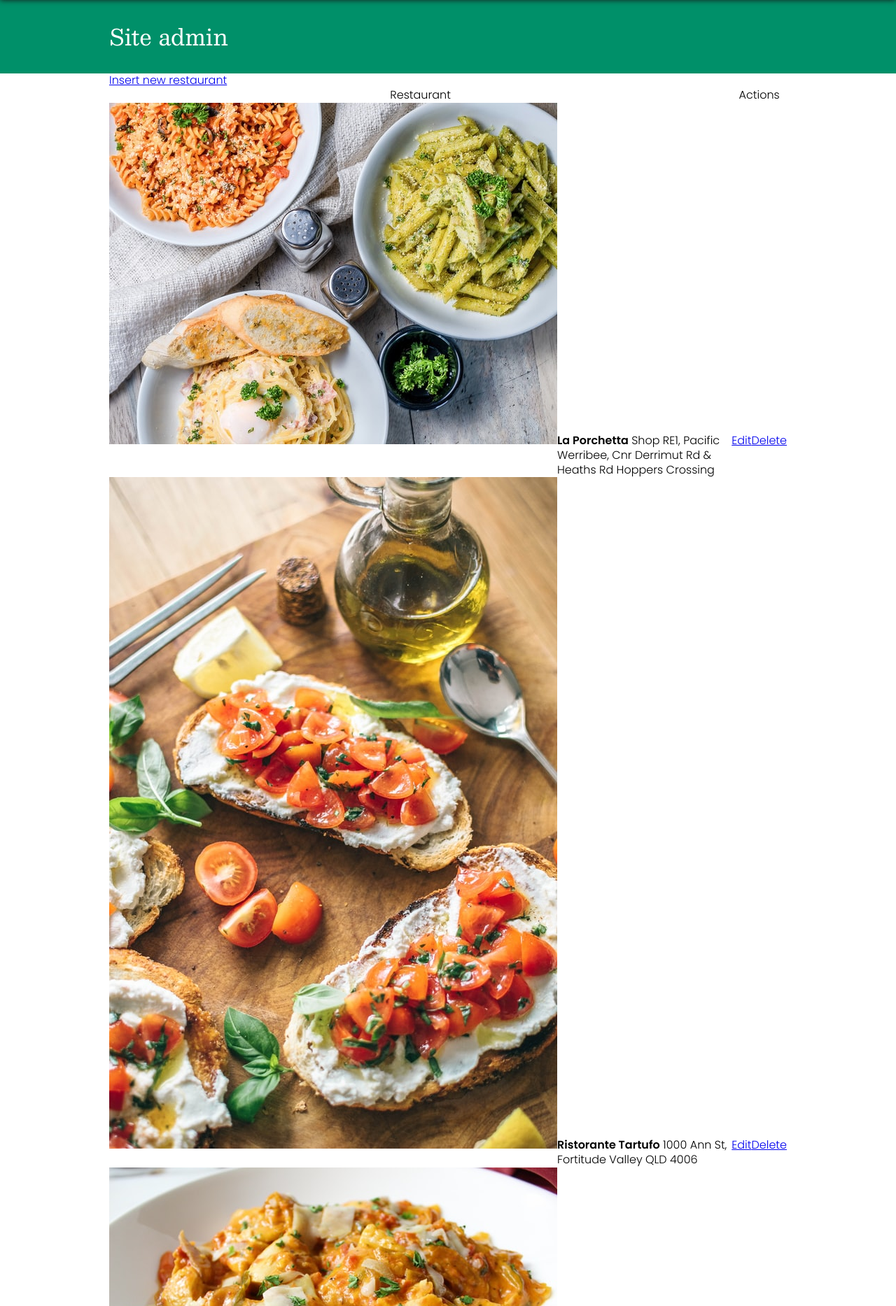
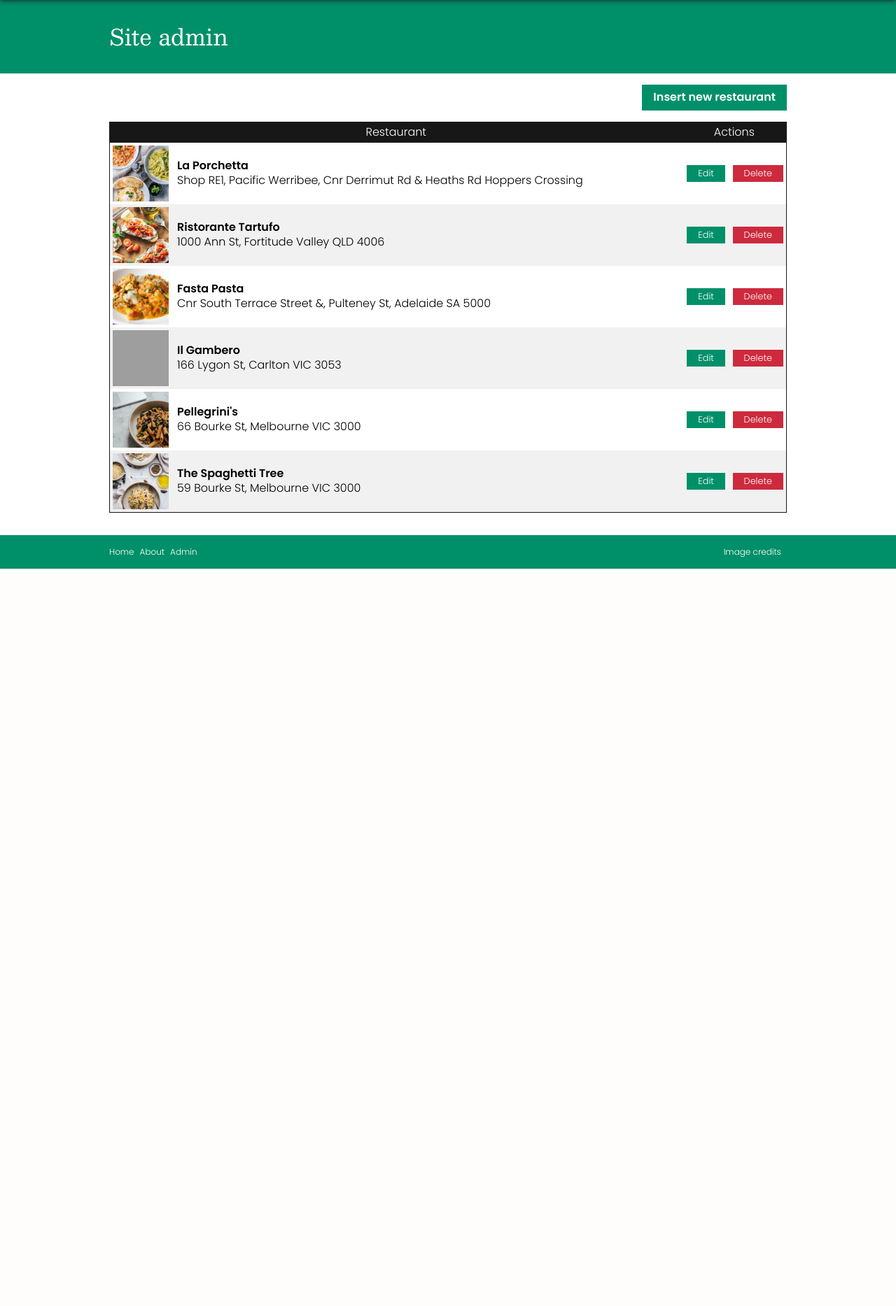
Before and after one commit to doubleedesign/spaghettio, a PHP site: page /admin.php in a window 1280 px wide. Shown: the part 53-1920 px from the top of the page at 70% size. After the commit the page ends 866 px from the top, so only its background shows below. Run offline with PHP 8.4, Linux system fonts and the light colour scheme; data comes from the database, SQL or seed files in the repository; some libraries are stand-ins or nearby versions; grey boxes are pictures that could not be loaded.

Commit message:
Styling tweaks

```diff
--- a/admin.php
+++ b/admin.php
@@ -23,7 +23,7 @@ $restaurants = $db->getAll();
 
 	<main>
 		<section class="page-content">
-			<div class="container">
+			<div class="container container-content">
 				<div class="button-wrap">
 					<a href="insert.php" class="btn btn-secondary">Insert new restaurant</a>
 				</div>
--- a/css/style.css
+++ b/css/style.css
@@ -18,6 +18,10 @@ body {
 h1, h2, h3 {
     font-family: var(--heading-font);
     font-weight: 400;
+}
+
+h2 {
+    font-size: 1.25rem;
 }
 
 strong {
@@ -45,6 +49,10 @@ strong {
     padding: 0 1rem;
 }
 
+.container-content {
+    padding: 1rem;
+}
+
 .row {
     display: flex;
     flex-wrap: wrap;
@@ -65,6 +73,48 @@ strong {
     color: white;
     text-decoration: none;
     transition: background 0.3s ease;
+}
+
+.button-wrap {
+    display: flex;
+    align-items: center;
+    justify-content: flex-end;
+}
+
+.btn {
+    display: inline-block;
+    padding: 0.5rem 1rem;
+    font-weight: 600;
+    text-decoration: none;
+    transition: all 0.3s ease;
+}
+
+.btn-small {
+    padding: 0.25rem 1rem;
+    font-size: 0.8rem;
+    font-weight: 300;
+}
+
+.btn-primary {
+    background: var(--primary-color);
+    color: white;
+}
+
+.btn-primary:hover, .btn-primary:focus, .btn-primary:active {
+    background: var(--dark-color);
+}
+
+.btn-secondary {
+    background: var(--secondary-color);
+    color: white;
+}
+
+.btn-secondary:hover, .btn-secondary:focus, .btn-secondary:active {
+    background: var(--dark-color);
+}
+
+.btn + .btn {
+    margin-left: 1rem;
 }
 
 .page-form {
@@ -194,6 +244,58 @@ strong {
 
 .alert-error a {
     color: var(--primary-color);
+}
+
+table {
+    border: 1px solid var(--dark-color);
+    margin: 1rem 0;
+    width: 100%;
+}
+
+table th, table td {
+    padding: 0.25rem;
+}
+
+table thead tr th {
+    background: var(--dark-color);
+    color: white;
+}
+
+table tbody tr:nth-of-type(even) {
+    background: var(--light-color);
+}
+
+table tbody tr td {
+    vertical-align: middle;
+}
+
+table tbody tr td.image {
+    width: 80px;
+}
+
+table tbody tr td.image .image-wrap {
+    width: 80px;
+    height: 80px;
+}
+
+table tbody tr td.image .image-wrap img {
+    width: 100%;
+    height: 100%;
+    object-fit: cover;
+    object-position: center center;
+}
+
+table tbody tr td.copy {
+    padding: 0.25rem 0.5rem;
+}
+
+table tbody tr td.copy p strong {
+    display: block;
+}
+
+table tbody tr td.action {
+    width: 60px;
+    text-align: center;
 }
 
 .site-header {
--- a/delete.php
+++ b/delete.php
@@ -24,7 +24,7 @@ $restaurant = $db->getRestaurantById($id);
 
 	<main>
 		<section class="page-content">
-			<div class="container">
+			<div class="container container-content">
 
 				<?php
 				if(isset($_GET['confirm']) && $_GET['confirm']) {
--- a/sass/_common.scss
+++ b/sass/_common.scss
@@ -7,6 +7,10 @@ body {
 h1, h2, h3 {
 	font-family: var(--heading-font);
 	font-weight: 400;
+}
+
+h2 {
+	font-size: 1.25rem;
 }
 
 strong {
@@ -34,6 +38,10 @@ strong {
 	margin-right: auto;
 	box-sizing: border-box;
 	padding: 0 1rem;
+
+	&-content {
+		padding: 1rem;
+	}
 }
 
 .row {
--- a/sass/components/_buttons.scss
+++ b/sass/components/_buttons.scss
@@ -1,5 +1,4 @@
 .button-wrap {
-	margin: 1rem 0;
 	display: flex;
 	align-items: center;
 	justify-content: flex-end;
@@ -13,7 +12,7 @@
 	transition: $global-transition;
 
 	&-small {
-		padding: 0.25rem 0.5em;
+		padding: 0.25rem 1rem;
 		font-size: 0.8rem;
 		font-weight: 300;
 	}
@@ -35,4 +34,8 @@
 			background: var(--dark-color);
 		}
 	}
+
+	& + .btn {
+		margin-left: 1rem;
+	}
 }
--- a/sass/components/_tables.scss
+++ b/sass/components/_tables.scss
@@ -1,6 +1,6 @@
 table {
 	border: 1px solid var(--dark-color);
-	margin-bottom: 2rem;
+	margin: 1rem 0;
 	width: 100%;
 
 	th, td {
--- a/sass/style.scss
+++ b/sass/style.scss
@@ -2,8 +2,10 @@
 @import "variables";
 @import "mixins";
 @import "common";
+@import "components/buttons";
 @import "components/forms";
 @import "components/alerts";
+@import "components/tables";
 @import "partials/header";
 @import "partials/footer";
 @import "partials/card";
```
